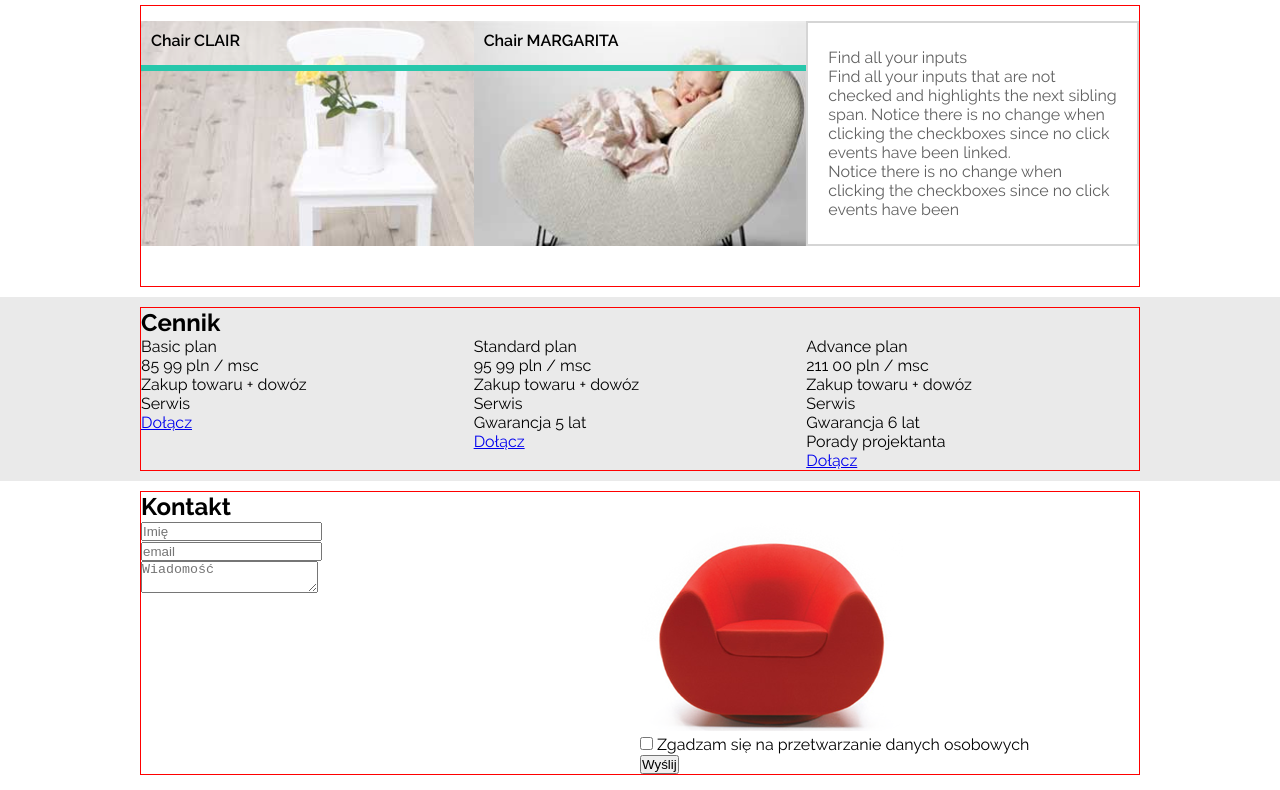
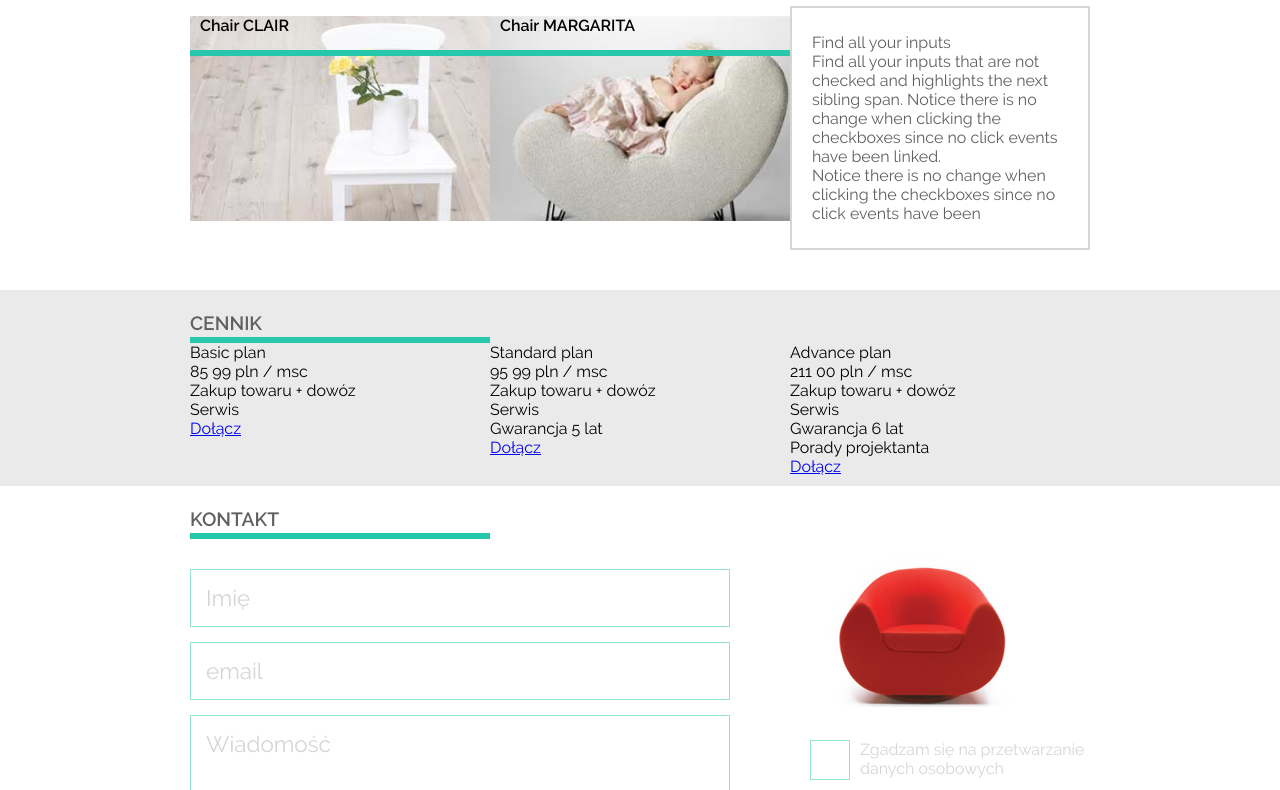
Before and after one commit to magdalenazielinska/Sit-on-chair, a plain HTML site: page index.html in a window 1280 px wide. Shown: the part 454-1244 px from the top of the page. Drawn offline with Linux system fonts and the light colour scheme.

Commit message:
Update contact section

```diff
--- a/css/style.css
+++ b/css/style.css
@@ -111,9 +111,9 @@ body {
 }
 
 .container {
-  width: 1000px;
+  width: 900px;
   margin: 10px auto;
-  border: 1px solid red;
+  /*border: 1px solid red;*/
 }
 
 .row::after,
@@ -289,7 +289,7 @@ body {
   background-image: url("../images/box1_img.jpg");
   background-repeat: no-repeat;
   background-position: center;
-  background-size: cover;
+  background-size: contain;
   height: 225px;
   margin: 0 auto;
   position: relative;
@@ -297,7 +297,9 @@ body {
 
 .site-offer .chair-margarita {
   background-image: url("../images/box2_img.jpg");
-  background-size: cover;
+  background-repeat: no-repeat;
+  background-position: center;
+  background-size: contain;
   height: 225px;
   margin: 0 auto;
   position: relative;
@@ -329,8 +331,145 @@ body {
   background-color: #eaeaea;
 }
 
+.site-pricelist .row {
+  margin-top: 20px;
+}
+
+.site-pricelist h2 {
+  color: #606060;
+  font-size: 1.2rem;
+  font-weight: 600;
+  text-transform: uppercase;
+  line-height: 1.7rem;
+  border-bottom: 6px solid #27c7ab;
+  width: 300px;
+  display: block;
+}
+
 /* Contact */
 
+.site-contact {
+  background-color: #fff;
+}
+
+.site-contact .row {
+  margin-top: 20px;
+}
+
+.site-contact .column:first-of-type {
+  width: 60%;
+}
+
+.site-contact .column:last-of-type {
+  width: 40%;
+  padding-left: 80px;
+}
+
+.site-contact h2 {
+  color: #606060;
+  font-size: 1.2rem;
+  font-weight: 600;
+  text-transform: uppercase;
+  line-height: 1.7rem;
+  border-bottom: 6px solid #27c7ab;
+  width: 300px;
+  display: block;
+  margin-bottom: 30px;
+}
+
+.site-contact input, .site-contact textarea {
+  font-family: Raleway, Arial, sans-serif;
+  font-size: 1.4rem;
+  width: 100%;
+  padding: 15px;
+  margin-bottom: 15px;
+  border: 1px solid #93e3d5;
+}
+
+.site-contact textarea {
+  resize: none;
+  height: 10rem;
+}
+
+.site-contact img {
+  display: inline-block;
+  margin-top: -18px;
+  width: 75%;
+  padding-left: 15px;
+  height: auto;
+}
+
+.site-contact label {
+  color: #d5d5d5;
+  display: inline-block;
+  margin: 29px auto;
+}
+
+.site-contact .checkbox input {
+  display: none;
+}
+
+.site-contact .checkbox span {
+  width: 40px;
+  height: 40px;
+  border: 1px solid #93e3d5;
+  display: inline-block;
+  float: left;
+  margin-right: 10px;
+}
+
+.site-contact .checkbox input:checked + span {
+  background-image: url(../images/form_ok.jpg);
+  background-position: center;
+  background-size: contain;
+  background-repeat: no-repeat;
+}
+
+.site-contact [type="submit"] {
+  background-color: #27c7ab;
+  color: #fff;
+  font-family: Raleway, Arial, sans-serif;
+  text-transform: uppercase;
+  font-size: 1.5rem;
+  font-weight: 700;
+  border-radius: 10px;
+  padding-top: 10px;
+  width: 100%;
+  height: 3rem;
+  display: inline-block;
+}
+
+.site-contact [type="submit"]:hover {
+  background-color: #93e3d5;
+}
+
+.site-contact ::-webkit-input-placeholder { /* Chrome/Opera/Safari */
+  color: #d5d5d5;
+  font-family: Raleway, Arial, sans-serif;
+  font-size: 1.4rem;
+}
+
+.site-contact ::-moz-placeholder { /* Firefox 19+ */
+  color: #d5d5d5;
+  font-family: Raleway, Arial, sans-serif;
+  font-size: 1.4rem;
+}
+
+.site-contact :-ms-input-placeholder { /* IE 10+ */
+  color: #d5d5d5;
+  font-family: Raleway, Arial, sans-serif;
+  font-size: 1.4rem;
+}
+
+.site-contact :-moz-placeholder { /* Firefox 18- */
+  color: #d5d5d5;
+  font-family: Raleway, Arial, sans-serif;
+  font-size: 1.4rem;
+}
+
+input:focus, textarea:focus, [type="submit"]:focus {
+  outline-color: #93e3d5;
+}
 
 /* Footer */
 
--- a/index.html
+++ b/index.html
@@ -107,8 +107,9 @@
           <div class="column">
             <img src="images/red_chair.png" alt="Red chair">
             <div class="contact-form">
-              <input type="checkbox" value="">
-              <label>Zgadzam się na przetwarzanie danych osobowych</label>
+              <label class="checkbox">
+                <input type="checkbox">
+                <span class="clearfix"></span>  Zgadzam się na przetwarzanie danych osobowych</label>
             </div>
             <div class="contact-form">
               <input type="submit" value="Wyślij">
```
